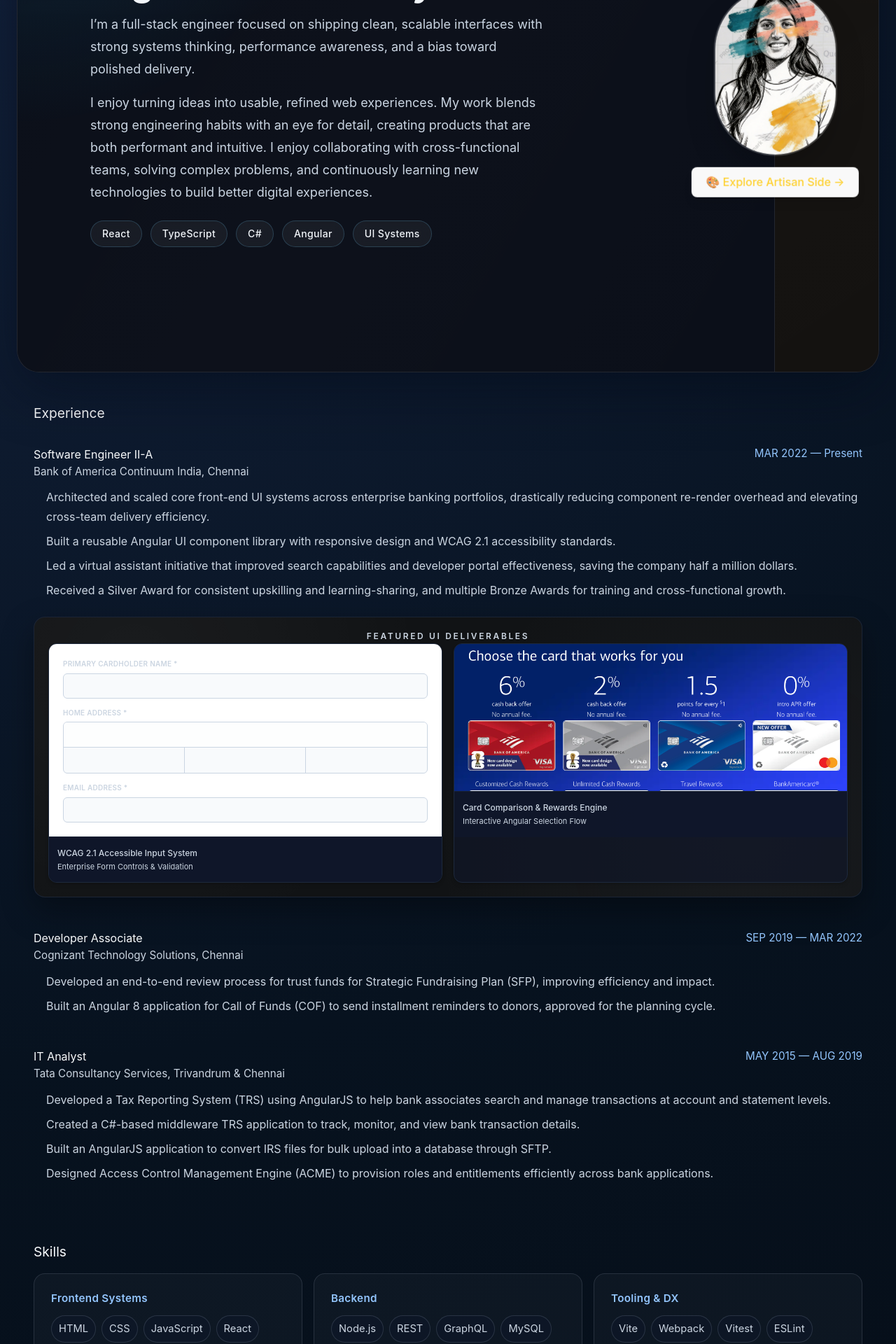
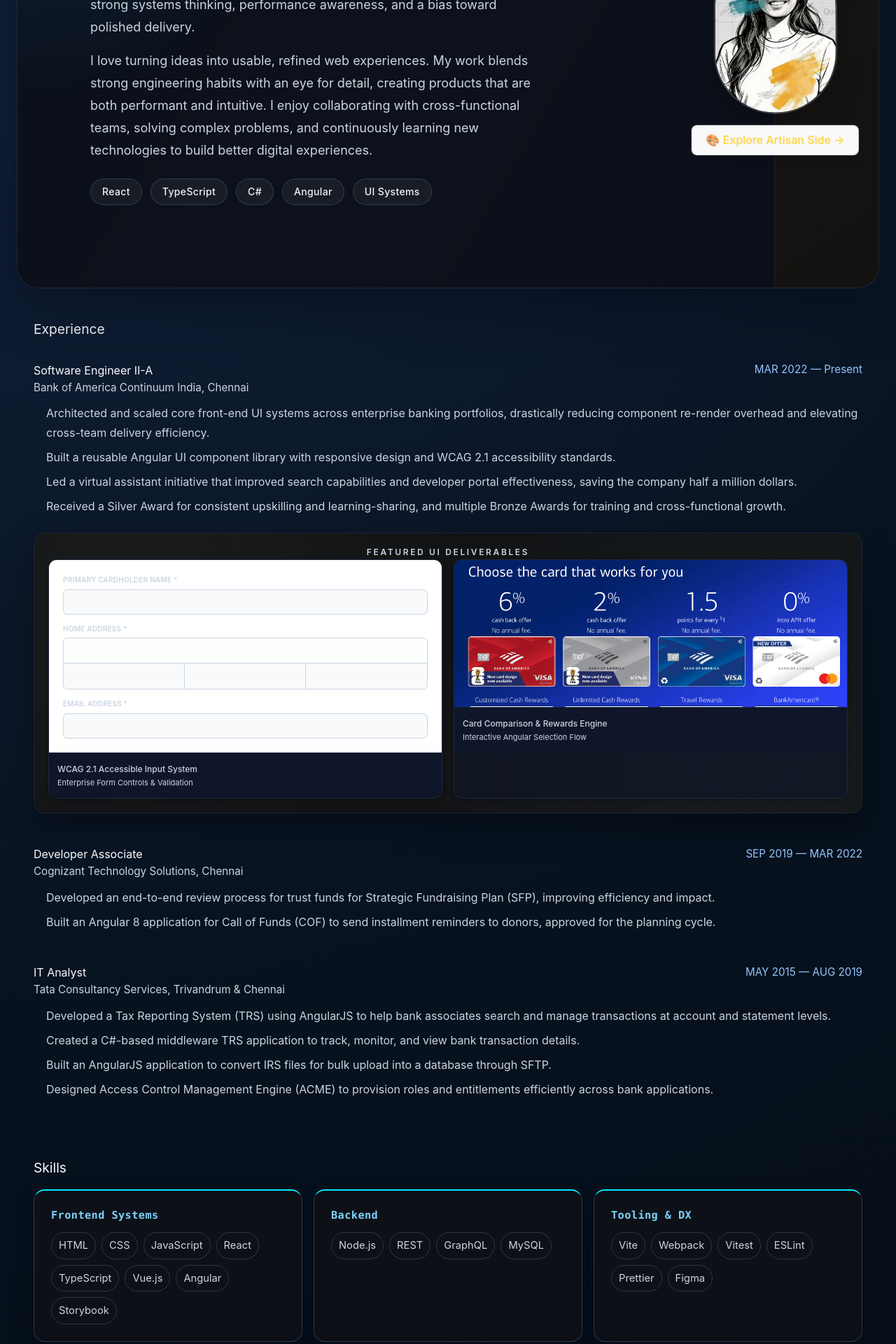
Before and after one commit to YogalakshmiSubbaiyan/portfolio, a React (Vite) app: page / in a window 1280 px wide. Shown: the part 360-2280 px from the top of the page at 70% size. Built offline with nearby package versions, Linux system fonts and the light colour scheme.

Commit message:
Alignment changes

```diff
--- a/src/mainComponent/mainComponent.css
+++ b/src/mainComponent/mainComponent.css
@@ -189,17 +189,27 @@
 
 .skills-group {
   padding: 24px;
-  border: 1px solid rgba(148, 163, 184, 0.18);
+  border: 1px solid #30363d;
+  border-top: 2px solid #00e5ff;
   border-radius: 16px;
-  background: rgba(255, 255, 255, 0.03);
+  background: #0d1117;
+  box-shadow: 0 12px 28px rgba(2, 8, 23, 0.28);
+  transition: box-shadow 0.2s ease, border-color 0.2s ease, transform 0.2s ease;
+}
+
+.skills-group:hover {
+  border-color: #00e5ff;
+  box-shadow: 0 0 10px rgba(0, 229, 255, 0.3);
+  transform: translateY(-2px);
 }
 
 .skills-group h3 {
   margin: 0 0 12px;
-  color: #93c5fd;
+  color: #7dd3fc;
   font-size: 0.95rem;
   font-weight: 600;
-  letter-spacing: 0.02em;
+  letter-spacing: 0.03em;
+  font-family: 'JetBrains Mono', 'Fira Code', 'SFMono-Regular', Consolas, 'Liberation Mono', Menlo, monospace;
 }
 
 .skills-list {
@@ -210,13 +220,20 @@
 
 .skills-list span {
   padding: 8px 10px;
-  border: 1px solid rgba(148, 163, 184, 0.2);
+  border: 1px solid #30363d;
   border-radius: 999px;
   color: #cbd5e1;
   font-size: 0.92rem;
   line-height: 1.4;
   text-align: center;
-  background: rgba(15, 23, 42, 0.45);
+  background: #0d1117;
+  transition: box-shadow 0.2s ease, border-color 0.2s ease, color 0.2s ease;
+}
+
+.skills-list span:hover {
+  border-color: #00e5ff;
+  box-shadow: 0 0 10px rgba(0, 229, 255, 0.3);
+  color: #e0f7ff;
 }
 
 @media (max-width: 940px) {
--- a/src/mainComponent/mainComponent.tsx
+++ b/src/mainComponent/mainComponent.tsx
@@ -78,7 +78,7 @@
   }, [activeSide])
 
   return (
-    <section id="about" className="relative flex min-h-[680px] w-full overflow-hidden rounded-[24px] border border-white/10 bg-[#0B0F19] shadow-[0_24px_80px_rgba(2,8,23,0.45)] md:h-screen md:max-h-screen md:rounded-[32px]">
+    <section id="about" className="relative flex min-h-[520px] w-full overflow-hidden rounded-[24px] border border-white/10 bg-[#0B0F19] shadow-[0_24px_80px_rgba(2,8,23,0.45)] md:h-[min(680px,calc(100svh-2rem))] md:min-h-[620px] md:rounded-[32px]">
       <div className="absolute inset-0 pointer-events-none bg-[radial-gradient(circle_at_top_left,rgba(56,189,248,0.16),transparent_34%),radial-gradient(circle_at_bottom_right,rgba(251,146,60,0.12),transparent_30%)]" />
 
       <div className={`absolute ${photoAnchorClass} top-1/2 z-30 hidden -translate-x-1/2 -translate-y-1/2 flex-col items-center gap-4 transition-all duration-500 md:flex`}>
@@ -132,7 +132,7 @@
                 </p>
 
                 <p className="max-w-3xl text-base leading-8 text-slate-300 sm:text-lg">
-                  I enjoy turning ideas into usable, refined web experiences. My work blends strong engineering habits with an eye for detail,
+                  I love turning ideas into usable, refined web experiences. My work blends strong engineering habits with an eye for detail,
                   creating products that are both performant and intuitive. I enjoy collaborating with cross-functional teams, solving complex
                   problems, and continuously learning new technologies to build better digital experiences.
                 </p>
@@ -178,7 +178,7 @@
           <div className="absolute inset-0 bg-[linear-gradient(145deg,transparent,rgba(255,255,255,0.035),transparent)] opacity-20" />
 
           <div className="relative z-10 h-auto w-full overflow-visible md:h-full md:overflow-hidden">
-            <div className={`flex h-auto w-full max-w-none flex-col justify-start pt-8 transition-opacity duration-500 md:h-full md:pt-20 ${engineerActive ? 'pointer-events-none opacity-0' : 'opacity-100'}`}>
+            <div className={`flex h-auto w-full max-w-none flex-col justify-start pt-[22px] transition-opacity duration-500 md:h-full md:pt-[22px] ${engineerActive ? 'pointer-events-none opacity-0' : 'opacity-100'}`}>
               {!engineerActive && (
                 <button
                   type="button"
@@ -372,7 +372,7 @@
       </section>
 
       <section id="projects" className="content-section">
-        <h2>Selected work</h2>
+        <h2>What I’ve Built</h2>
         <ProjectSpotlight />
       </section>
 
```
